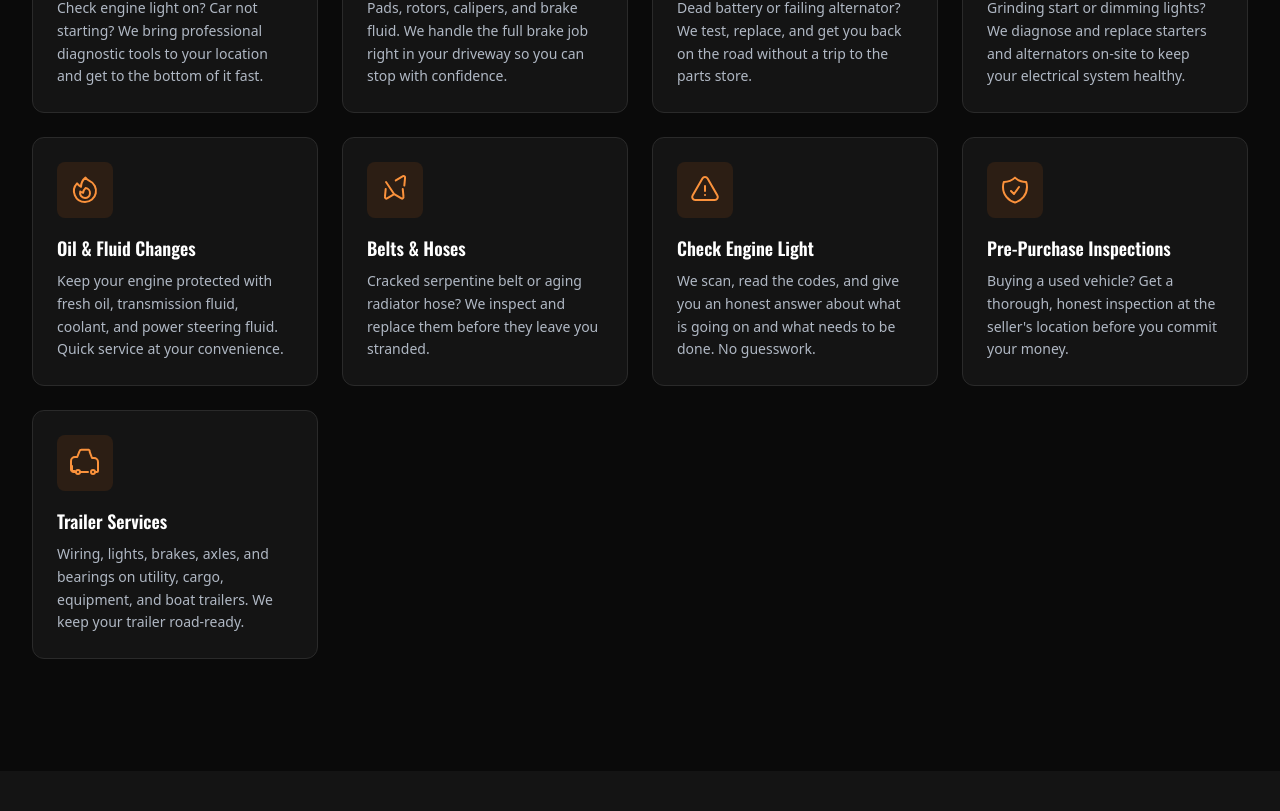
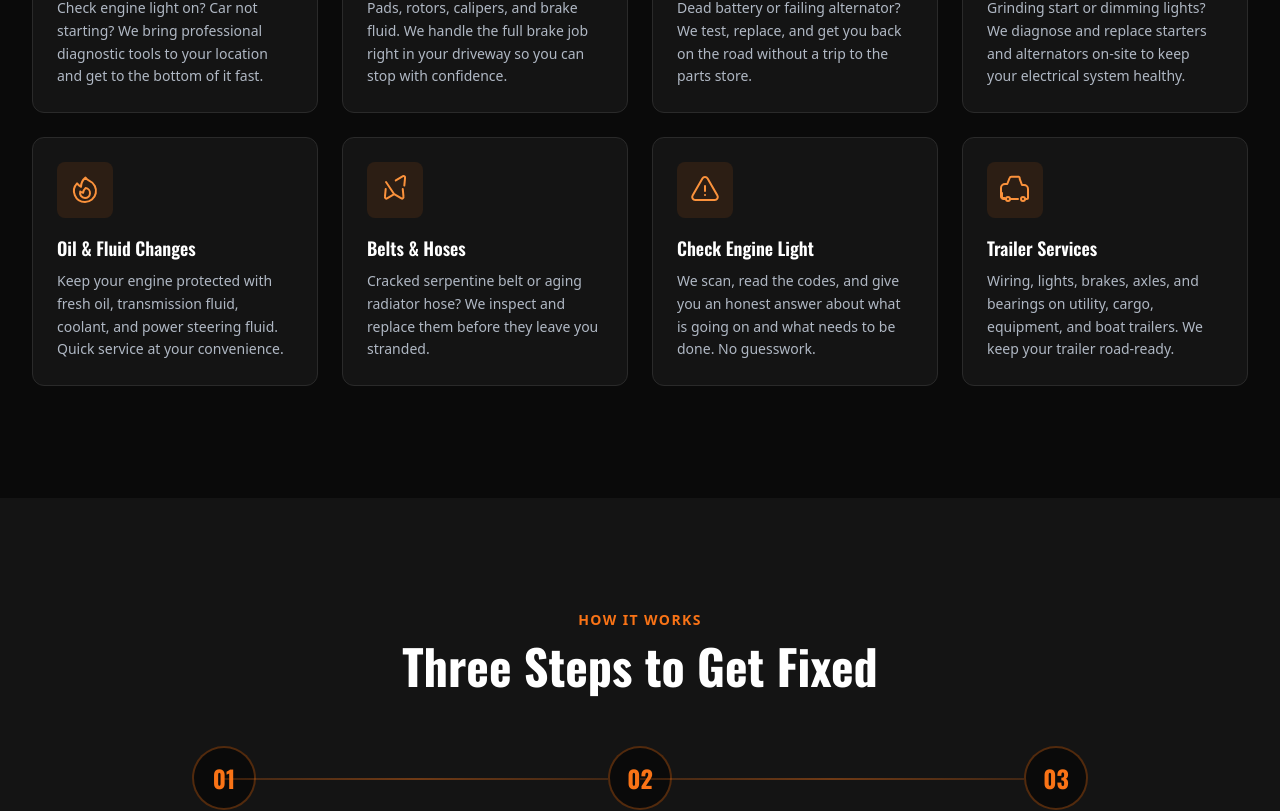
Before and after one commit to kygoesgreen-stack/roadgun-mobile-repair, a Next.js app: page / in a window 1280 px wide. Shown: the part 1260-2071 px from the top of the page. Built offline with nearby package versions, Linux system fonts and the light colour scheme.

Commit message:
Hide Pre-Purchase Inspections on desktop, keep on mobile

```diff
--- a/src/app/components/Services.tsx
+++ b/src/app/components/Services.tsx
@@ -80,6 +80,7 @@ const services = [
     title: "Pre-Purchase Inspections",
     description:
       "Buying a used vehicle? Get a thorough, honest inspection at the seller's location before you commit your money.",
+    mobileOnly: true,
     icon: (
       <svg className="h-8 w-8" fill="none" viewBox="0 0 24 24" stroke="currentColor" strokeWidth={1.5}>
         <path strokeLinecap="round" strokeLinejoin="round" d="M9 12.75L11.25 15 15 9.75m-3-7.036A11.959 11.959 0 013.598 6 11.99 11.99 0 003 9.749c0 5.592 3.824 10.29 9 11.623 5.176-1.332 9-6.03 9-11.622 0-1.31-.21-2.571-.598-3.751h-.152c-3.196 0-6.1-1.248-8.25-3.285z" />
@@ -144,7 +145,7 @@ export default function Services() {
             <motion.div
               key={service.title}
               variants={itemVariants}
-              className="group rounded-xl border border-dark-600 bg-dark-800 p-6 transition-all duration-300 hover:border-orange-500/30 hover:bg-dark-700"
+              className={`group rounded-xl border border-dark-600 bg-dark-800 p-6 transition-all duration-300 hover:border-orange-500/30 hover:bg-dark-700${service.mobileOnly ? " lg:hidden" : ""}`}
             >
               <div className="mb-4 flex h-14 w-14 items-center justify-center rounded-lg bg-orange-500/10 text-orange-400 transition-colors group-hover:bg-orange-500/20">
                 {service.icon}
```
